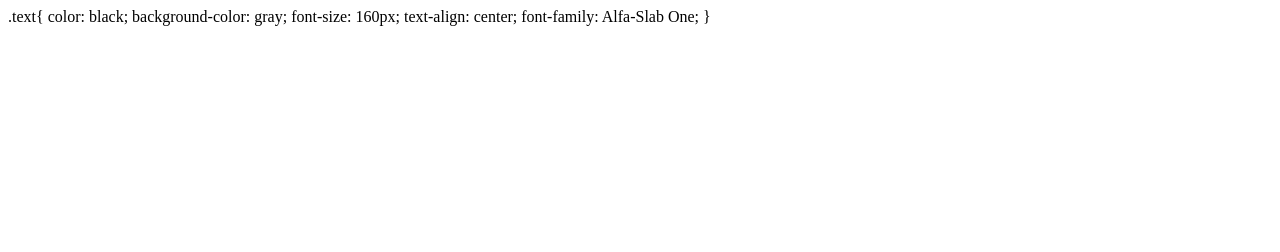
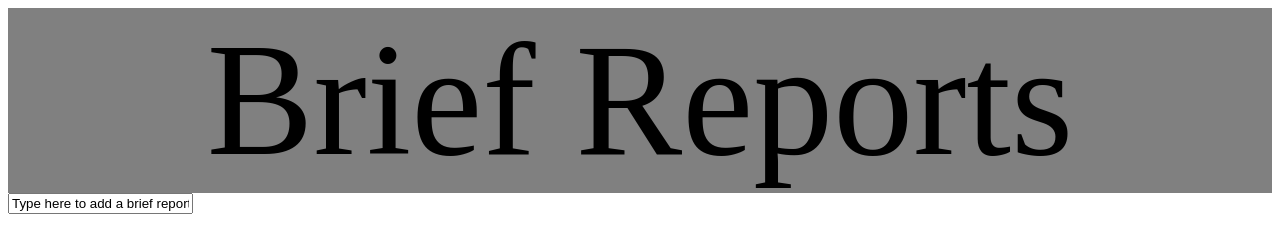
Before and after one commit to nikoskalnis/test.com, a plain HTML site: page index.html in a window 1280 px wide. Drawn offline with Linux system fonts and the light colour scheme.

Commit message:
Update index.html

```diff
--- a/index.html
+++ b/index.html
@@ -2,18 +2,19 @@
 <html>
   <head>
     <title>Brief Report Page</title>
-    <script>
-
-    </script>
-    .text{
-      color: black;
-      background-color: gray;
-      font-size: 160px;
-      text-align: center;
-      font-family: Alfa-Slab One;
-    }
+    <style>
+      .text {
+        color: black;
+        background-color: gray;
+        font-size: 160px;
+        text-align: center;
+      }
+    </style>
   </head>
   <body>
-
+    <div class="text">
+      Brief Reports
+    </div>
+    <input type="text" id="box" value="Type here to add a brief report"/>
   </body>
 </html>
```
